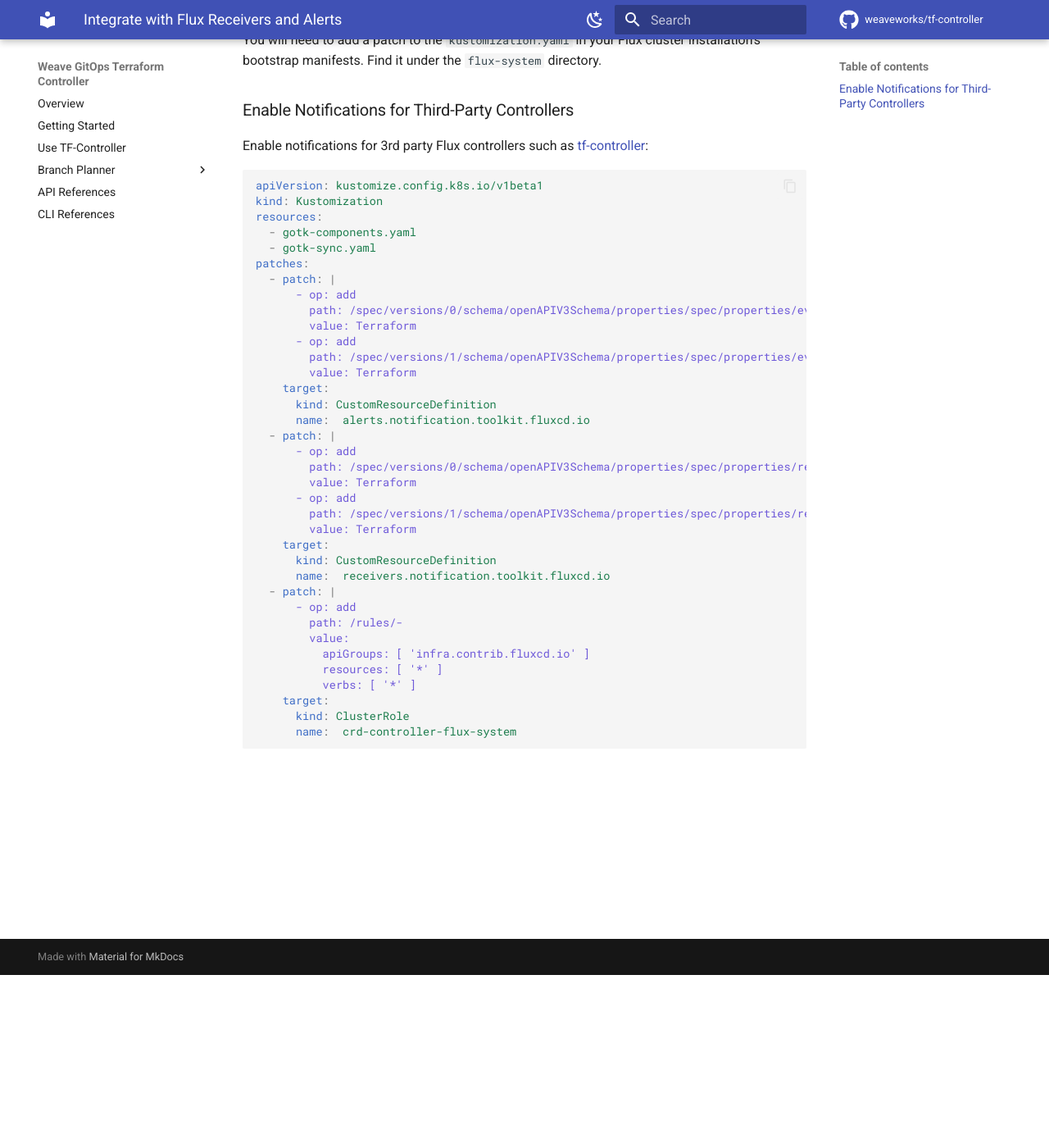
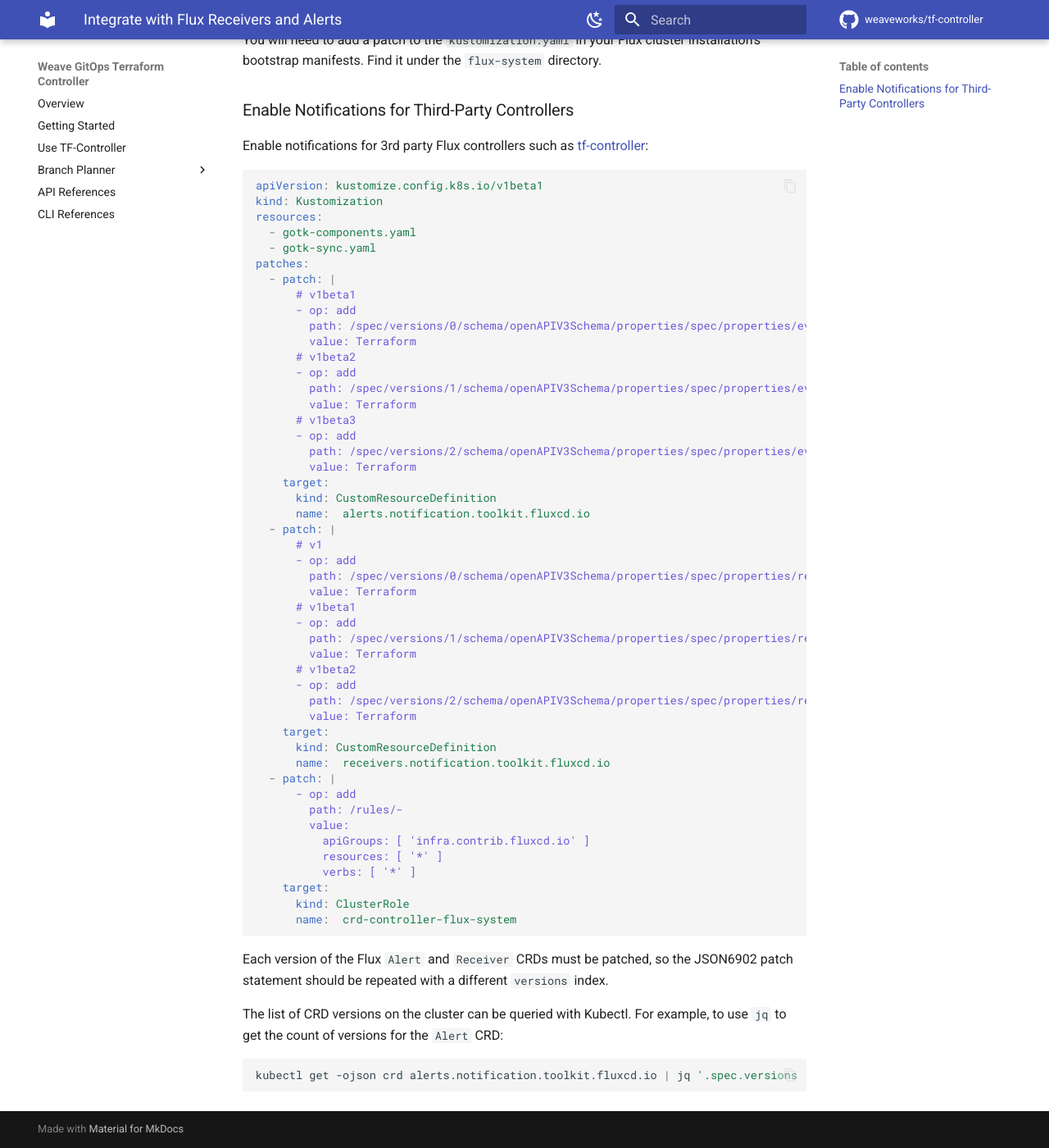
Before and after one commit to flux-iac/tofu-controller, an MkDocs documentation site: the page built from docs/use-tf-controller/flux-receiver-and-alert.md, in a window 1280 px wide and 1400 px high, scrolled down 211 px. Shown: the whole window at 82% size. Built offline with MkDocs 1.6.1 and Material for MkDocs 9.7.7, drawn with Linux system fonts in a browser that asks for light colours; comment, search, counter and statistics services are not loaded.

Commit message:
fix(docs): update CRD patch for latest Flux CRD versions
The docs here had 2x patch statements for both `Alert` and `Receiver`.

However, each of these now has 3x versions in Flux, so an additional
patch statement (for index `2`) is needed.

Additionally, some guidance on the patch & CRD versions has been added.

````diff
--- a/docs/use-tf-controller/flux-receiver-and-alert.md
+++ b/docs/use-tf-controller/flux-receiver-and-alert.md
@@ -20,21 +20,33 @@
   - gotk-sync.yaml
 patches:
   - patch: |
+      # v1beta1
       - op: add
         path: /spec/versions/0/schema/openAPIV3Schema/properties/spec/properties/eventSources/items/properties/kind/enum/-
         value: Terraform
+      # v1beta2
       - op: add
         path: /spec/versions/1/schema/openAPIV3Schema/properties/spec/properties/eventSources/items/properties/kind/enum/-
+        value: Terraform
+      # v1beta3
+      - op: add
+        path: /spec/versions/2/schema/openAPIV3Schema/properties/spec/properties/eventSources/items/properties/kind/enum/-
         value: Terraform
     target:
       kind: CustomResourceDefinition
       name:  alerts.notification.toolkit.fluxcd.io
   - patch: |
+      # v1
       - op: add
         path: /spec/versions/0/schema/openAPIV3Schema/properties/spec/properties/resources/items/properties/kind/enum/-
         value: Terraform
+      # v1beta1
       - op: add
         path: /spec/versions/1/schema/openAPIV3Schema/properties/spec/properties/resources/items/properties/kind/enum/-
+        value: Terraform
+      # v1beta2
+      - op: add
+        path: /spec/versions/2/schema/openAPIV3Schema/properties/spec/properties/resources/items/properties/kind/enum/-
         value: Terraform
     target:
       kind: CustomResourceDefinition
@@ -50,3 +62,11 @@
       kind: ClusterRole
       name:  crd-controller-flux-system
 ```
+
+Each version of the Flux `Alert` and `Receiver` CRDs must be patched, so the JSON6902 patch statement should be repeated with a different `versions` index.
+
+The list of CRD versions on the cluster can be queried with Kubectl.
+For example, to use `jq` to get the count of versions for the `Alert` CRD:
+```sh
+kubectl get -ojson crd alerts.notification.toolkit.fluxcd.io | jq '.spec.versions | length'
+```
````
